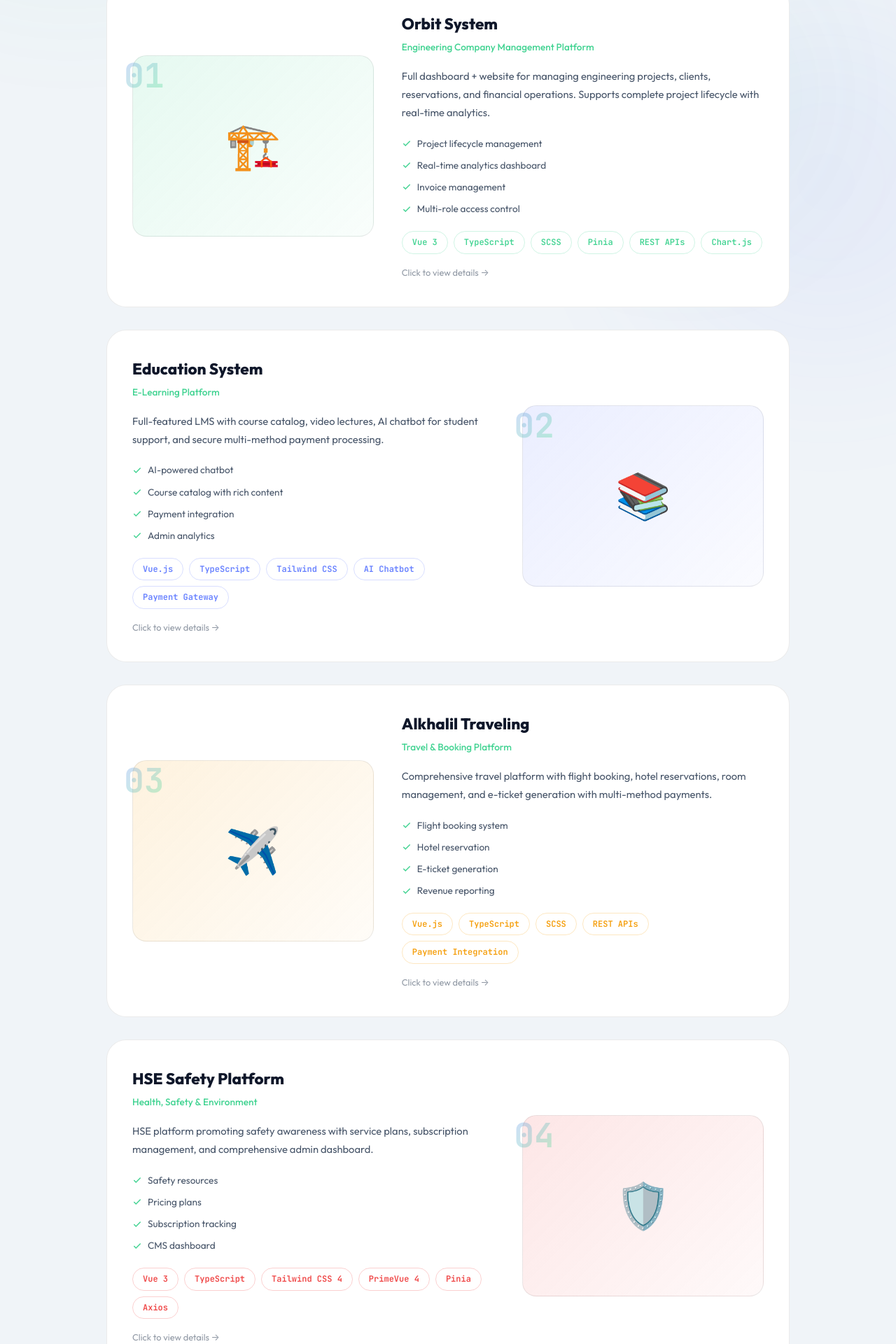
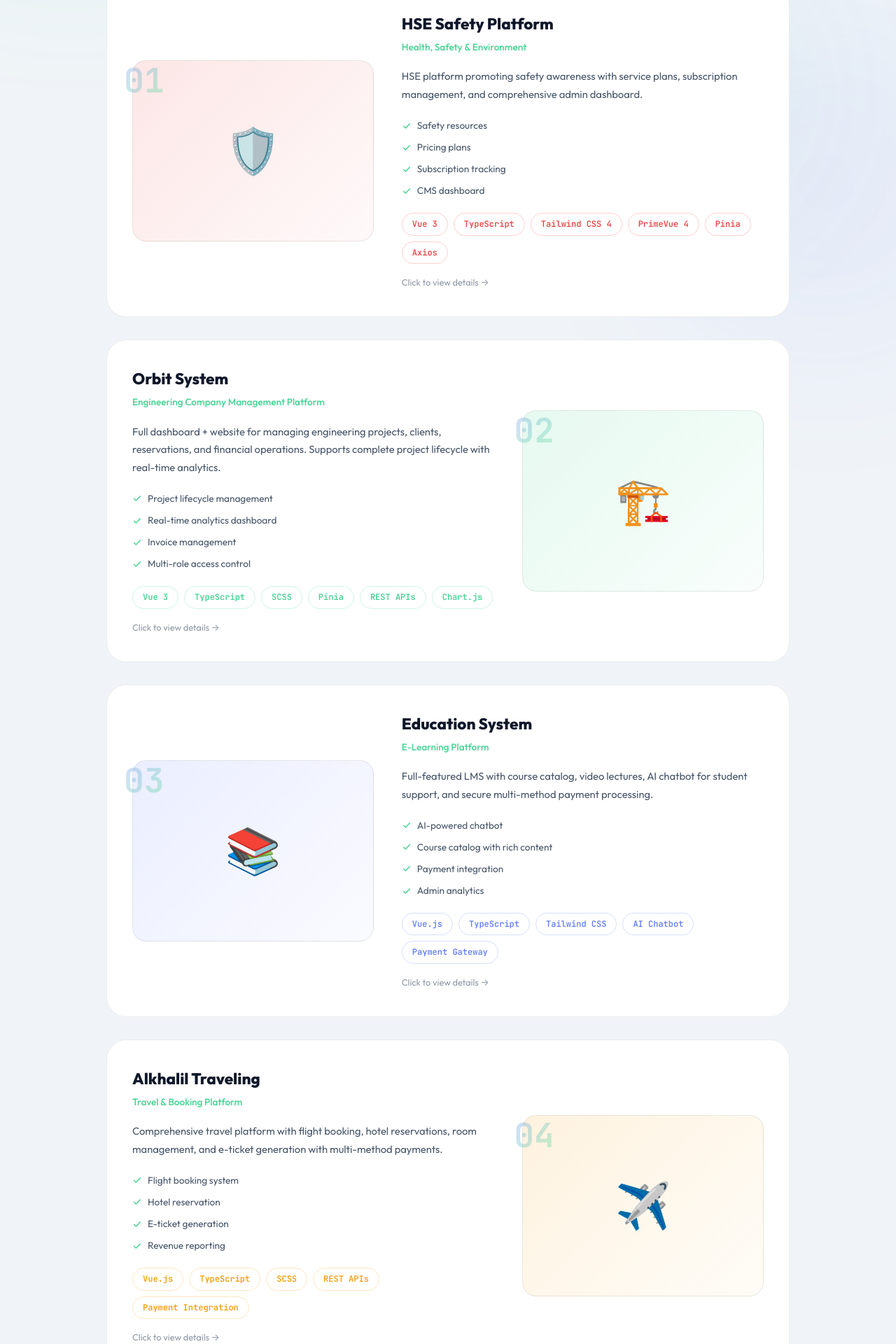
Before and after one commit to MohabMohamed72/CVportofolio, a Nuxt app: page /projects in a window 1280 px wide. Shown: the part 440-2360 px from the top of the page at 70% size. Built offline with nearby package versions, Linux system fonts and the light colour scheme.

Commit message:
update projects

```diff
--- a/assets/css/main.css
+++ b/assets/css/main.css
@@ -90,8 +90,11 @@
   margin: 0;
   padding: 0;
   box-sizing: border-box;
-  transition: background-color 0.3s ease, border-color 0.3s ease,
-    color 0.15s ease, box-shadow 0.3s ease;
+  transition:
+    background-color 0.3s ease,
+    border-color 0.3s ease,
+    color 0.15s ease,
+    box-shadow 0.3s ease;
 }
 
 html {
@@ -208,6 +211,17 @@ img {
   max-width: 80%;
   margin: 0 auto;
   padding: 0 24px;
+}
+@media (max-width: 768px) {
+  .container {
+    max-width: 100%;
+    padding: 0 12px;
+  }
+}
+@media (max-width: 768px) {
+  .section {
+    padding: 100px 0;
+  }
 }
 
 /* ── Section ── */
--- a/composables/usePortfolioData.ts
+++ b/composables/usePortfolioData.ts
@@ -110,6 +110,68 @@ export function usePortfolioData() {
   ];
 
   const projects = [
+    {
+      title: "HSE Safety Platform",
+      subtitle: "Health, Safety & Environment",
+      description:
+        "HSE platform promoting safety awareness with service plans, subscription management, and comprehensive admin dashboard.",
+      tech: [
+        "Vue 3",
+        "TypeScript",
+        "Tailwind CSS 4",
+        "PrimeVue 4",
+        "Pinia",
+        "Axios",
+      ],
+      features: [
+        "Safety resources",
+        "Pricing plans",
+        "Subscription tracking",
+        "CMS dashboard",
+      ],
+      color: "#ef4444",
+      image: "🛡️",
+      details: {
+        overview:
+          "An enterprise Health, Safety & Environment (HSE) management web application built with Vue 3 and Vite. The system provides dedicated modules for managing equipment, observations, hazards, incidents, and safety workflows within an organization — with full multi-language support (English & Arabic/RTL).",
+        highlights: [
+          "Equipment management — CRUD with inspection tracking, certification, and decommissioning",
+          "Safety observations — hazard types, near-miss tracking, and action items",
+          "Hazard identification and incident logging with image attachments",
+          "Configurable inspection/checklist template builder",
+          "Role-based authentication, permissions, and organization management",
+          "Multi-language support: English and Arabic (RTL layout via vue-i18n)",
+          "Analytics dashboard with Chart.js and ApexCharts",
+          "Excel import/export and PDF report generation",
+          "Real-time notifications via WebSocket (STOMP protocol)",
+        ],
+        techStack: [
+          {
+            category: "Framework",
+            items: ["Vue 3 (Composition API)", "Vite", "TypeScript"],
+          },
+          {
+            category: "UI & Styling",
+            items: ["PrimeVue 4 (Aura theme)", "Tailwind CSS 4", "Sass"],
+          },
+          {
+            category: "State & Routing",
+            items: ["Pinia", "pinia-plugin-persistedstate", "Vue Router"],
+          },
+          {
+            category: "HTTP & Realtime",
+            items: ["Axios", "WebSocket (STOMP)"],
+          },
+          {
+            category: "Charts",
+            items: ["Chart.js", "ApexCharts (vue3-apexcharts)"],
+          },
+          { category: "i18n", items: ["vue-i18n (EN + AR / RTL)"] },
+          { category: "Export", items: ["jsPDF", "html2canvas", "xlsx"] },
+        ],
+      },
+    },
+
     {
       title: "Orbit System",
       subtitle: "Engineering Company Management Platform",
@@ -233,67 +295,6 @@ export function usePortfolioData() {
         ],
       },
     },
-    {
-      title: "HSE Safety Platform",
-      subtitle: "Health, Safety & Environment",
-      description:
-        "HSE platform promoting safety awareness with service plans, subscription management, and comprehensive admin dashboard.",
-      tech: [
-        "Vue 3",
-        "TypeScript",
-        "Tailwind CSS 4",
-        "PrimeVue 4",
-        "Pinia",
-        "Axios",
-      ],
-      features: [
-        "Safety resources",
-        "Pricing plans",
-        "Subscription tracking",
-        "CMS dashboard",
-      ],
-      color: "#ef4444",
-      image: "🛡️",
-      details: {
-        overview:
-          "An enterprise Health, Safety & Environment (HSE) management web application built with Vue 3 and Vite. The system provides dedicated modules for managing equipment, observations, hazards, incidents, and safety workflows within an organization — with full multi-language support (English & Arabic/RTL).",
-        highlights: [
-          "Equipment management — CRUD with inspection tracking, certification, and decommissioning",
-          "Safety observations — hazard types, near-miss tracking, and action items",
-          "Hazard identification and incident logging with image attachments",
-          "Configurable inspection/checklist template builder",
-          "Role-based authentication, permissions, and organization management",
-          "Multi-language support: English and Arabic (RTL layout via vue-i18n)",
-          "Analytics dashboard with Chart.js and ApexCharts",
-          "Excel import/export and PDF report generation",
-          "Real-time notifications via WebSocket (STOMP protocol)",
-        ],
-        techStack: [
-          {
-            category: "Framework",
-            items: ["Vue 3 (Composition API)", "Vite", "TypeScript"],
-          },
-          {
-            category: "UI & Styling",
-            items: ["PrimeVue 4 (Aura theme)", "Tailwind CSS 4", "Sass"],
-          },
-          {
-            category: "State & Routing",
-            items: ["Pinia", "pinia-plugin-persistedstate", "Vue Router"],
-          },
-          {
-            category: "HTTP & Realtime",
-            items: ["Axios", "WebSocket (STOMP)"],
-          },
-          {
-            category: "Charts",
-            items: ["Chart.js", "ApexCharts (vue3-apexcharts)"],
-          },
-          { category: "i18n", items: ["vue-i18n (EN + AR / RTL)"] },
-          { category: "Export", items: ["jsPDF", "html2canvas", "xlsx"] },
-        ],
-      },
-    },
   ];
 
   const education = {
--- a/pages/about.vue
+++ b/pages/about.vue
@@ -132,6 +132,12 @@ const whatIDo = [
   padding-bottom: 12px;
   border-bottom: 1px solid var(--border);
 }
+@media (max-width: 768px) {
+  .detail-item {
+    flex-direction: column;
+    align-items: flex-start;
+  }
+}
 .detail-item:last-child { border-bottom: none; padding-bottom: 0; }
 .detail-label {
   font-size: 0.82rem;
--- a/pages/experience.vue
+++ b/pages/experience.vue
@@ -161,6 +161,12 @@ const { experiences, education } = usePortfolioData();
   align-items: center;
   margin-bottom: 12px;
 }
+@media (max-width: 768px) {
+  .tc-header {
+    flex-direction: column;
+    align-items: flex-start;
+  }
+}
 .tc-period {
   font-family: var(--font-mono);
   font-size: 0.78rem;
--- a/pages/projects.vue
+++ b/pages/projects.vue
@@ -1,3 +1,30 @@
+
+<script setup>
+useHead({ title: 'Projects' })
+const { projects } = usePortfolioData()
+
+const selectedProject = ref(null)
+
+function openDialog(project) {
+  selectedProject.value = project
+  document.body.style.overflow = 'hidden'
+}
+
+function closeDialog() {
+  selectedProject.value = null
+  document.body.style.overflow = ''
+}
+
+// Close on Escape key
+onMounted(() => {
+  window.addEventListener('keydown', (e) => {
+    if (e.key === 'Escape') closeDialog()
+  })
+})
+onUnmounted(() => {
+  document.body.style.overflow = ''
+})
+</script>
 <template>
   <div class="page-projects">
     <section class="section">
@@ -123,32 +150,6 @@
   </div>
 </template>
 
-<script setup>
-useHead({ title: 'Projects' })
-const { projects } = usePortfolioData()
-
-const selectedProject = ref(null)
-
-function openDialog(project) {
-  selectedProject.value = project
-  document.body.style.overflow = 'hidden'
-}
-
-function closeDialog() {
-  selectedProject.value = null
-  document.body.style.overflow = ''
-}
-
-// Close on Escape key
-onMounted(() => {
-  window.addEventListener('keydown', (e) => {
-    if (e.key === 'Escape') closeDialog()
-  })
-})
-onUnmounted(() => {
-  document.body.style.overflow = ''
-})
-</script>
 
 <style scoped>
 .page-projects { padding-top: 100px; }
```
Also changed, not shown: 1 other file (tests, documents, lock files or other folders).
